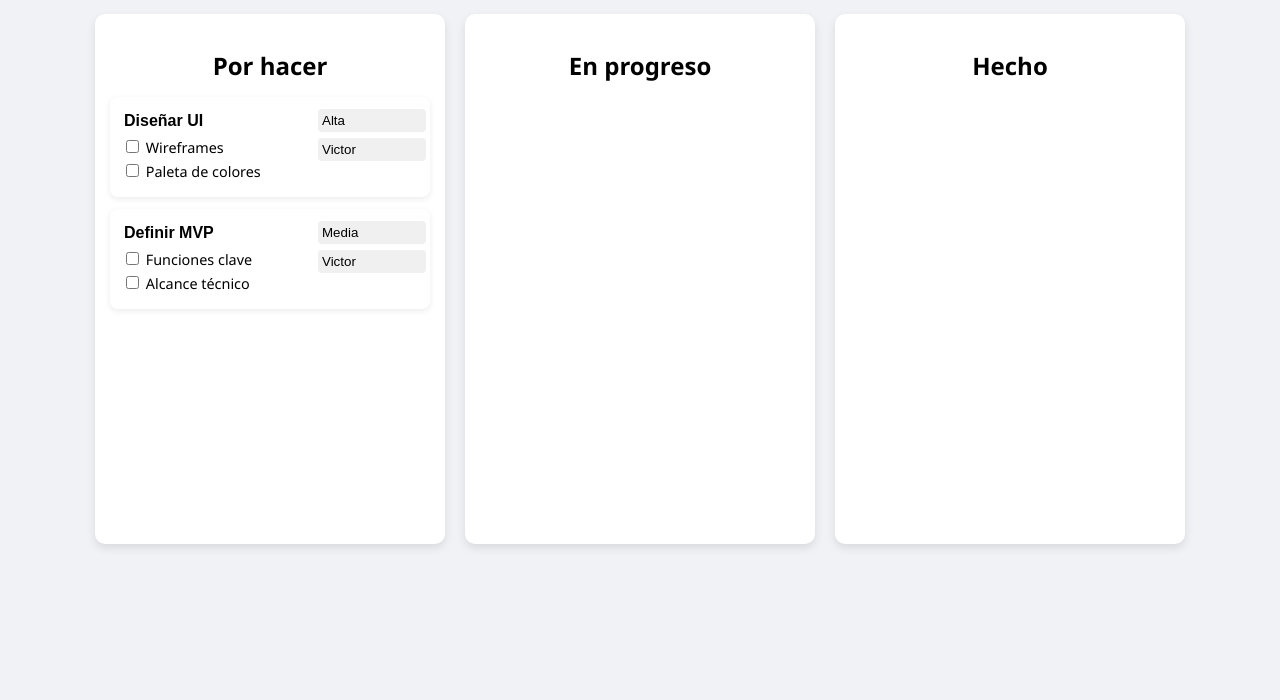
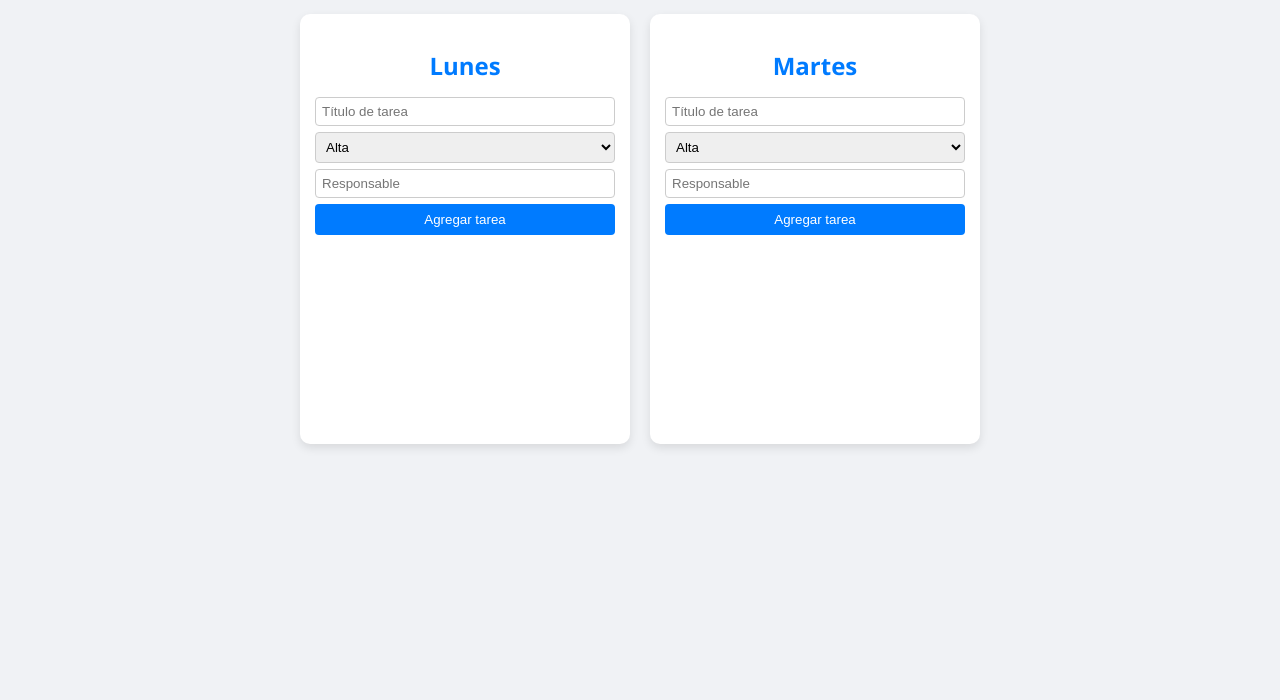
Before and after one commit to Harox-Mx/mi-planificador, a plain HTML site: page index.html in a window 1280 px wide. Shown: the part 100-800 px from the top of the page. Drawn offline with Linux system fonts and the light colour scheme.

Commit message:
Add files via upload

```diff
--- a/index.html
+++ b/index.html
@@ -1,31 +1,32 @@
 <!DOCTYPE html>
 <html lang="es">
 <head>
-  <meta charset="UTF-8" />
-  <meta name="viewport" content="width=device-width, initial-scale=1.0"/>
-  <title>Tablero Kanban Animado</title>
+  <meta charset="UTF-8">
+  <title>🗓️ Planificador Semanal Kanban</title>
   <style>
     body {
       font-family: 'Segoe UI', sans-serif;
-      background: #f0f2f5;
+      background-color: #f0f2f5;
+      padding: 20px;
       margin: 0;
-      padding: 20px;
     }
     h1 {
       text-align: center;
       margin-bottom: 30px;
+      color: #333;
     }
     .board {
       display: flex;
       gap: 20px;
       justify-content: center;
+      flex-wrap: wrap;
     }
     .column {
       background: #fff;
       padding: 15px;
       border-radius: 10px;
-      width: 320px;
-      min-height: 500px;
+      width: 300px;
+      min-height: 400px;
       box-shadow: 0 4px 10px rgba(0,0,0,0.1);
       transition: box-shadow 0.3s ease;
     }
@@ -35,6 +36,7 @@
     .column h2 {
       text-align: center;
       margin-bottom: 15px;
+      color: #007bff;
     }
     .task {
       background: #ffffff;
@@ -82,46 +84,67 @@
       border-radius: 4px;
       width: 100%;
     }
+    .add-task {
+      margin-top: 10px;
+    }
+    .add-task input, .add-task select {
+      width: 100%;
+      margin-bottom: 6px;
+      padding: 6px;
+      border-radius: 4px;
+      border: 1px solid #ccc;
+      box-sizing: border-box;
+    }
+    .add-task button {
+      width: 100%;
+      padding: 8px;
+      background-color: #007bff;
+      color: white;
+      border: none;
+      border-radius: 4px;
+      cursor: pointer;
+    }
+    .add-task button:hover {
+      background-color: #0056b3;
+    }
   </style>
 </head>
 <body>
-  <h1>🧠 Tablero de Productividad</h1>
+  <h1>🗓️ Planificador Semanal Kanban</h1>
   <div class="board">
+    <!-- Día: Lunes -->
     <div class="column" ondrop="drop(event)" ondragover="allowDrop(event)">
-      <h2>Por hacer</h2>
-      <div class="task" draggable="true" ondragstart="drag(event)" id="task1">
-        <div class="task-content">
-          <input class="editable" value="Diseñar UI" />
-          <div class="subtasks">
-            <label><input type="checkbox" /> Wireframes</label>
-            <label><input type="checkbox" /> Paleta de colores</label>
-          </div>
-        </div>
-        <div class="task-meta">
-          <input value="Alta" placeholder="Prioridad" />
-          <input value="Victor" placeholder="Responsable" />
-        </div>
-      </div>
-      <div class="task" draggable="true" ondragstart="drag(event)" id="task2">
-        <div class="task-content">
-          <input class="editable" value="Definir MVP" />
-          <div class="subtasks">
-            <label><input type="checkbox" /> Funciones clave</label>
-            <label><input type="checkbox" /> Alcance técnico</label>
-          </div>
-        </div>
-        <div class="task-meta">
-          <input value="Media" placeholder="Prioridad" />
-          <input value="Victor" placeholder="Responsable" />
-        </div>
+      <h2>Lunes</h2>
+      <div id="lunes-tasks"></div>
+      <div class="add-task">
+        <input type="text" placeholder="Título de tarea" id="titulo-lunes">
+        <select id="prioridad-lunes">
+          <option value="Alta">Alta</option>
+          <option value="Media">Media</option>
+          <option value="Baja">Baja</option>
+        </select>
+        <input type="text" placeholder="Responsable" id="responsable-lunes">
+        <button onclick="agregarTarea('lunes')">Agregar tarea</button>
       </div>
     </div>
+
+    <!-- Día: Martes -->
     <div class="column" ondrop="drop(event)" ondragover="allowDrop(event)">
-      <h2>En progreso</h2>
+      <h2>Martes</h2>
+      <div id="martes-tasks"></div>
+      <div class="add-task">
+        <input type="text" placeholder="Título de tarea" id="titulo-martes">
+        <select id="prioridad-martes">
+          <option value="Alta">Alta</option>
+          <option value="Media">Media</option>
+          <option value="Baja">Baja</option>
+        </select>
+        <input type="text" placeholder="Responsable" id="responsable-martes">
+        <button onclick="agregarTarea('martes')">Agregar tarea</button>
+      </div>
     </div>
-    <div class="column" ondrop="drop(event)" ondragover="allowDrop(event)">
-      <h2>Hecho</h2>
-    </div>
+
+    <!-- Puedes duplicar más días aquí -->
   </div>
 
   <script>
@@ -137,7 +160,42 @@
       ev.preventDefault();
       const data = ev.dataTransfer.getData("text");
       const task = document.getElementById(data);
-      ev.target.closest('.column').appendChild(task);
+      ev.target.closest('.column').querySelector('div[id$="-tasks"]').appendChild(task);
+    }
+
+    let contador = 0;
+    function agregarTarea(dia) {
+      const titulo = document.getElementById(`titulo-${dia}`).value.trim();
+      const prioridad = document.getElementById(`prioridad-${dia}`).value;
+      const responsable = document.getElementById(`responsable-${dia}`).value.trim();
+      if (!titulo) return;
+
+      const taskId = `task-${dia}-${contador++}`;
+      const contenedor = document.getElementById(`${dia}-tasks`);
+
+      const task = document.createElement("div");
+      task.className = "task";
+      task.id = taskId;
+      task.draggable = true;
+      task.ondragstart = drag;
+
+      task.innerHTML = `
+        <div class="task-content">
+          <input class="editable" value="${titulo}" />
+          <div class="subtasks">
+            <label><input type="checkbox" /> Subtarea 1</label>
+            <label><input type="checkbox" /> Subtarea 2</label>
+          </div>
+        </div>
+        <div class="task-meta">
+          <input value="${prioridad}" />
+          <input value="${responsable}" />
+        </div>
+      `;
+
+      contenedor.appendChild(task);
+      document.getElementById(`titulo-${dia}`).value = "";
+      document.getElementById(`responsable-${dia}`).value = "";
     }
   </script>
 </body>
```
